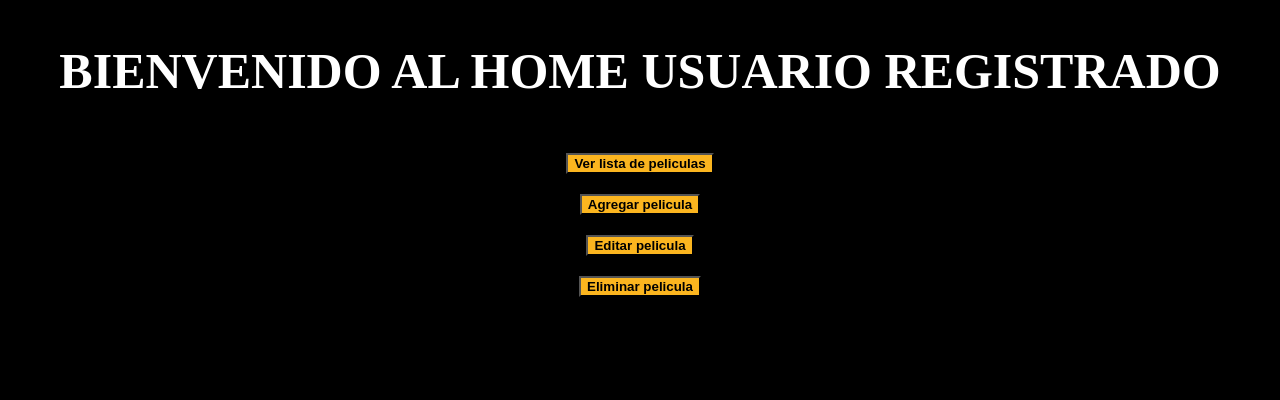
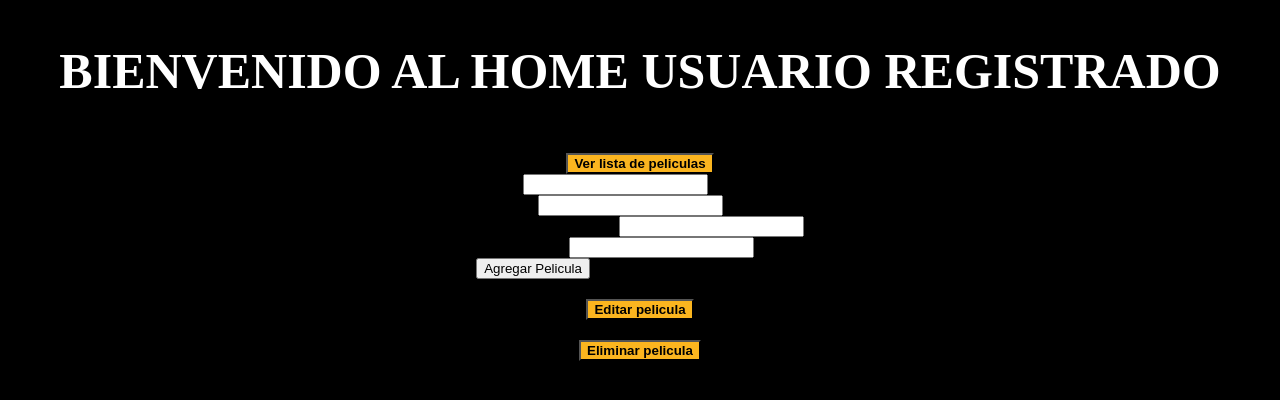
Before and after one commit to FedericoFalcon/PROG-II-TRABAJO-FINAL, a Flask app: page /home in a window 1280 px wide. Shown: the top 400 px of the page. Run offline with Flask 2, Linux system fonts and the light colour scheme.

Commit message:
Formulario addmovie

```diff
--- a/app.py
+++ b/app.py
@@ -58,18 +58,21 @@
 
     return jsonify({'Mensaje': "Pelicula no encontrada"})
 
-@app.route('/movies', methods=['POST'])
+@app.route('/movie/add_movie', methods=['POST'])
 def addMovie():
-    new_movie = {
-        "title": request.json['title'],
-        "director": request.json['director'],
-        "release_year": request.json['release_year'],
-        "rating": request.json['rating']
-    }
+    if request.method == 'POST':
+        new_movie = {
+            "title": request.form['title'],
+            "director": request.form['director'],
+            "release_year": request.form['release_year'],
+            "rating": request.form['rating']
+        }
 
-    data.append(new_movie)
+        data.append(new_movie)
 
-    return jsonify({"message": "Pelicula agregada correctamente", "Movies": data})
+        return jsonify({"message": "Pelicula agregada correctamente", "Movies": data})
+
+    return render_template('add_movie.html')
 
 @app.route('/movies/<string:movie_title>', methods=['PUT'])
 def editMovie(movie_title):
--- a/templates/home.html
+++ b/templates/home.html
@@ -31,10 +31,21 @@
         <input type="submit" value="Ver lista de peliculas">
     </form>
 
-    <form method="post">
-        <input type="submit" value="Agregar pelicula">
+    <form method="POST" action="/movie/add_movie">
+        <label for="title">Titulo:</label>
+        <input type="text" name="title" id="title"><br>
 
-    </form>
+        <label for="director">Director:</label>
+        <input type="text" name="director" id="director"><br>
+
+        <label for="release_year">Ano de Lanzamiento:</label>
+        <input type="text" name="release_year" id="release_year"><br>
+
+        <label for="rating">Clasificacion:</label>
+        <input type="text" name="rating" id="rating"><br>
+
+        <button type="submit">Agregar Pelicula</button>
+      </form>
 
     <form method="put">
         <input type="submit" value="Editar pelicula">
```
